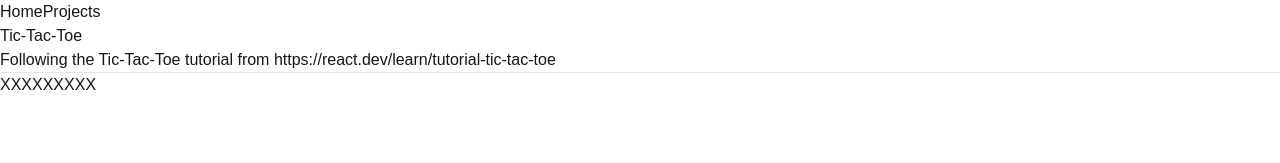
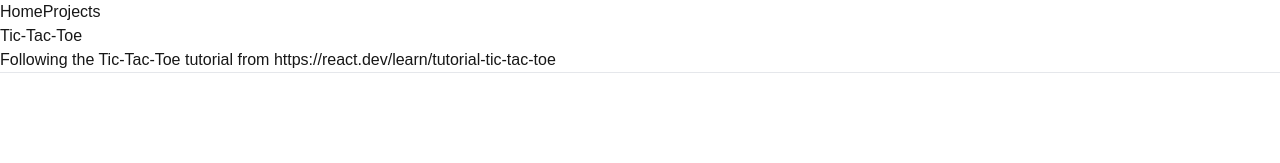
Before and after one commit to ymumberson/Tailwind-Portfolio, a Next.js app: page /projects/tic-tac-toe in a window 1280 px wide. Shown: the top 163 px of the page. Built offline with nearby package versions, Linux system fonts and the light colour scheme.

Commit message:
Added functionality for drawing Xs into the board.

```diff
--- a/src/app/projects/tic-tac-toe/page.tsx
+++ b/src/app/projects/tic-tac-toe/page.tsx
@@ -1,26 +1,46 @@
+'use client';  // This marks the component as a Client Component
+
 import Project from "@/app/components/Project";
 import React from "react";
+import { useState } from "react";
 
 const Square = () => {
+    const [value, setValue] = useState("");
+
+    function handleClick() {
+        setValue("X");
+    }
+
     return (
-        <button className="border aspect-square">X</button>
-    )
+        <button
+            className="border aspect-square"
+            onClick={handleClick}
+        >
+            {value}
+        </button>
+    );
+}
+
+const Board = () => {
+    return (
+        <div className="grid grid-cols-3 max-w-xs">
+            <Square/>
+            <Square/>
+            <Square/>
+            <Square/>
+            <Square/>
+            <Square/>
+            <Square/>
+            <Square/>
+            <Square/>
+        </div>
+    );
 }
 
 export default function TicTacToe() {
     return (
         <Project name="Tic-Tac-Toe" description="Following the Tic-Tac-Toe tutorial from https://react.dev/learn/tutorial-tic-tac-toe">
-            <div className="grid grid-cols-3 max-w-xs">
-                <Square />
-                <Square />
-                <Square />
-                <Square />
-                <Square />
-                <Square />
-                <Square />
-                <Square />
-                <Square />
-            </div>
+            <Board />
         </Project>
     );
 }
```
